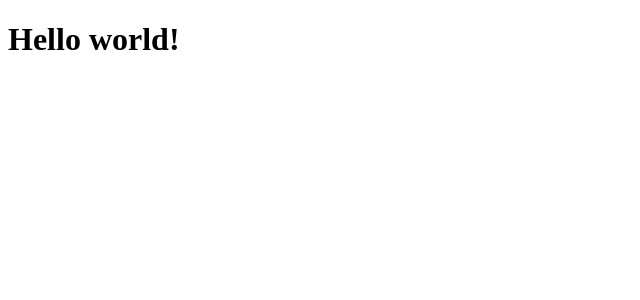
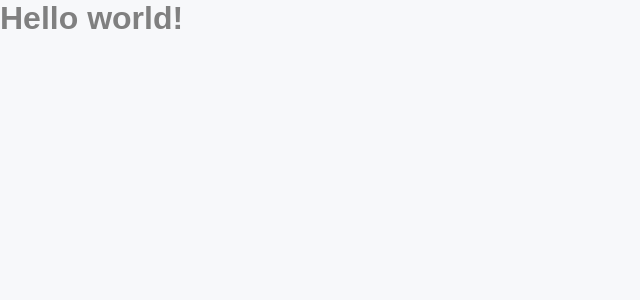
Before and after one commit to gutemberg-jhonata/podcaster, a Next.js app: page / in a window 1280 px wide. Shown: the top 300 px of the page, without its empty margins (0-640 px from the left). Built offline with nearby package versions, Linux system fonts and the light colour scheme.

Commit message:
Creating global style

```diff
--- a/package.json
+++ b/package.json
@@ -10,7 +10,8 @@
   "dependencies": {
     "next": "10.1.3",
     "react": "17.0.2",
-    "react-dom": "17.0.2"
+    "react-dom": "17.0.2",
+    "sass": "^1.32.11"
   },
   "devDependencies": {
     "@types/node": "^14.14.41",
--- a/src/pages/_app.tsx
+++ b/src/pages/_app.tsx
@@ -1,3 +1,5 @@
+import '../styles/global.scss'
+
 function MyApp({ Component, pageProps }) {
   return <Component {...pageProps} />
 }
--- /dev/null
+++ b/src/styles/global.scss
@@ -0,0 +1,55 @@
+* {
+  margin: 0;
+  padding: 0;
+  box-sizing: border-box;
+}
+
+:root {
+  --white: #fff;
+
+  --gray-50: #f7f8fa;
+  --gray-100: #e6e8eb;
+  --gray-200: #afb2b1;
+  --gray-500: #808080;
+  --gray-800: #494d4b;
+
+  --green-500: #04d361;
+
+  --purple-300: #9f75ff;
+  --purple-400: #9164fa;
+  --purple-500: #8257e5;
+  --purple-800: #6f48c9;
+}
+
+@media (max-width: 1080px) {
+    html {
+        font-size: 93.75%;
+    }
+}
+
+@media (max-width: 720px) {
+    html {
+        font-size: 87.5%;
+    }
+}
+
+body {
+  background: var(--gray-50);
+}
+
+body, input, textarea, button {
+    font: 500 1rem sans-serif;
+    color: var(--gray-500);
+}
+
+h1 {
+    font-size: 2rem;
+}
+
+h2 {
+    font-size: 1.5rem;
+}
+
+button {
+    cursor: pointer;
+}
```
Also changed, not shown: 1 other file (tests, documents, lock files or other folders).
